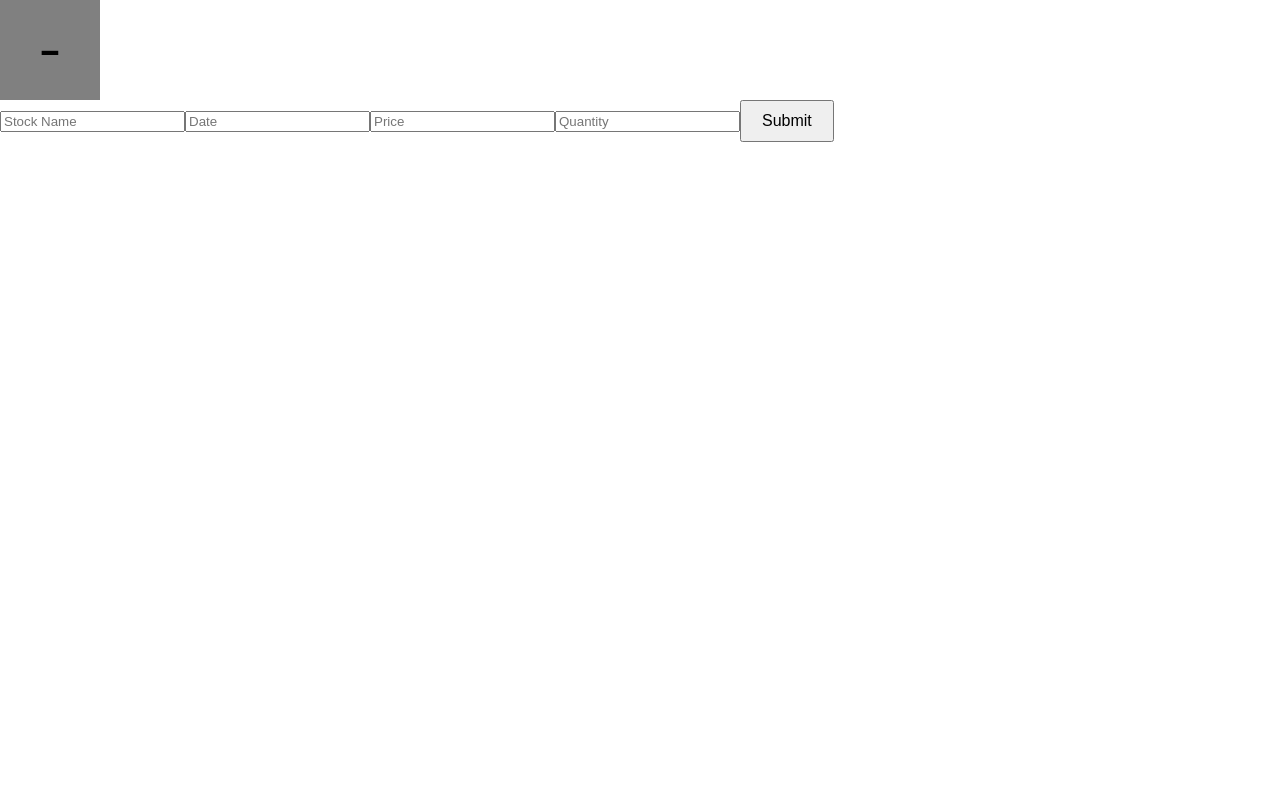
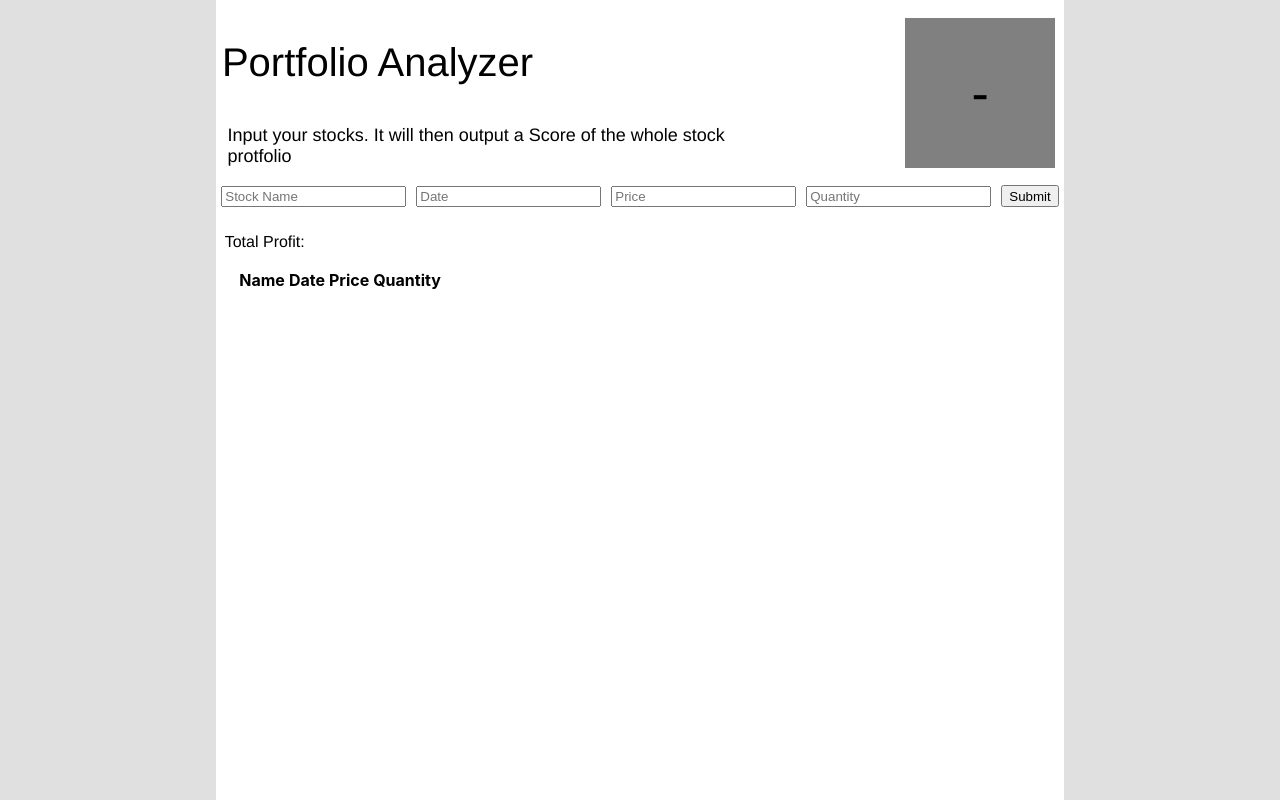
Before and after one commit to Kavinislyfeyall/CSE412-Project, a React (Create React App) app in the folder projectsource/: page / in a window 1280 px wide. Built offline with nearby package versions, Linux system fonts and the light colour scheme.

Commit message:
App.js and app.css

```diff
--- a/projectsource/src/App.css
+++ b/projectsource/src/App.css
@@ -11,6 +11,18 @@
   .App-logo {
     animation: App-logo-spin infinite 20s linear;
   }
+}
+body {
+  margin: 0;
+  display: flex;
+  justify-content: center;
+  background-color: #e0e0e0;
+  height: 100vh; /* Set the height to the viewport height */
+}
+.background {
+  flex: 1;
+  height: 100%; /* 100% height of the body */
+  background-color: #ffffff; /* Set your desired background color */
 }
 
 .App-header {
@@ -28,18 +40,70 @@
   color: #61dafb;
 }
 
+/* .header {
+  display: flex;
+  flex-direction: column;
+  align-items: center;
+  justify-content: center;
+  width: 720px;
+  height: 150px;
+  background-color: rgb(255, 255, 255);
+  margin-left: auto;
+  margin-right: 25%;
+} */
 .square {
   display: flex;
   align-items: center;
   justify-content: center;
-  width: 100px;
-  height: 100px;
-  background-color: red;
+  width: 150px;
+  height: 150px;
+  margin-left: auto;
+  margin-right: 1%;
+
 }
 .text {
+  font-family: 'Helvetica Neue', Helvetica, Arial, sans-serif;
+}
+#TitleText {
+  font-size: 40px; /* Adjust the font size as needed */
+  color: #000;
+  margin-left: 1%;
+  /* margin-top: auto; */
+}
+#ExplainText {
+  font-size: 18px; /* Adjust the font size as needed */
+  color: #000;
+  margin-left: 2%;
+}
+#ScoreText {
   font-size: 52px;
 }
+#ProfitText {
+  margin-left: 1%;
+}
 
+.inputBar {
+  display: flex;
+  flex-direction: column; /* Align children horizontally */
+  align-items: center;
+  /* justify-content: center; */
+  /* text-align: center; */
+}
+.formContainer {
+  display: flex;
+  flex-direction: row; /* Align children horizontally */
+}
+
+.inputContainer {
+  margin-left: 5px;
+  margin-right: 5px;
+  margin-bottom: 10px;
+}
+.tableContainer {
+  margin-left: 20px;
+  margin-right: 20px;
+  margin-bottom: 10px;
+}
 .circle {
   display: flex;
   width: 100px;
@@ -48,8 +112,15 @@
   border-radius: 50%;
 }
 .submit-button {
-  padding: 10px 20px;
-  font-size: 16px;
+  margin-left: 5px;
+  margin-right: 5px;
+  margin-bottom: 10px;
+  /* padding: 5px 10px; */
+  /* font-size: 16px; */
+}
+.table {
+  border-collapse: separate;
+  border-spacing: 50 50px;
 }
 
 @keyframes App-logo-spin {
--- a/projectsource/src/App.js
+++ b/projectsource/src/App.js
@@ -170,7 +170,7 @@ function StockIdentifier() {
   const [portfolioScoreText, setPortfolioScoreTextChange] = useState('-');
   const [squareColor, setSquareColor] = useState('gray');
   return (
-    <div>
+    <div class = "background">
       <PortfolioScoreBar
       portfolioScoreText={portfolioScoreText}
       squareColor={squareColor}/>
@@ -178,19 +178,18 @@ function StockIdentifier() {
       portfolioScoreText={portfolioScoreText}
       setPortfolioScoreTextChange={setPortfolioScoreTextChange}
       setSquareColor={setSquareColor}/>
-      <StockTable/>
     </div>
   );
 }
 
-function StockTable() {
-
-}
-
 function PortfolioScoreBar({portfolioScoreText, squareColor}) {
   return (
-    <div class="square" style={{ backgroundColor: squareColor }}>
-      <p class="text">{portfolioScoreText}</p>
+    <div style={{ display: 'flex', alignItems: 'center' }}>
+      <div>
+        <p id="TitleText" class="text">Portfolio Analyzer</p>
+        <p id="ExplainText" class="text">Input your stocks. It will then output a Score of the whole stock protfolio</p>
+      </div>
+      <div class="square" style={{ backgroundColor: squareColor }}><p id="ScoreText" class="text">{portfolioScoreText}</p></div>
     </div>
   );
 }
@@ -200,15 +199,19 @@ function InputStockBar({portfolioScoreText, setPortfolioScoreTextChange,setSquar
   const [dateText, setDateTextChange] = useState('');
   const [priceText, setPriceTextChange] = useState('');
   const [quantityText, setQuantityTextChange] = useState('');
-
+  const [totalProfitText, setTotalProfitTextChange] = useState('');
+  const [StockList, setStockListChange] = useState([]);
+  //const rows = [];
   // useEffect(() => {
   //   // This block will run after the component is rendered and the state is updated
   //   console.log('Updated portfolioScoreText:', portfolioScoreText);
   // }, [portfolioScoreText]); // useEffect will run whenever portfolioScoreText changes
 
   const handleSubmit = (event) => {
+    const newStock = {name: stockText , date: dateText, price: priceText, amount: quantityText};
+    setStockListChange([...StockList, newStock]);
     event.preventDefault();
-    const score = "52";
+    const score = Math.floor(Math.random() * 100) + 1;
     setPortfolioScoreTextChange(score);
     if(parseInt(score, 10) > 70){
       setSquareColor('green');
@@ -220,27 +223,60 @@ function InputStockBar({portfolioScoreText, setPortfolioScoreTextChange,setSquar
   }
 
   return (
-    <form onSubmit={handleSubmit}>
+    <div>
+      <form onSubmit={handleSubmit} className="formContainer">
+        <div class="inputContainer">
           <input
             type="text"
             value={stockText} placeholder="Stock Name"
             onChange={(e) => setStockTextChange(e.target.value)} />
+        </div>
+        <div class="inputContainer">
           <input
             type="text"
             value={dateText} placeholder="Date"
             onChange={(e) => setDateTextChange(e.target.value)} />
+        </div>
+        <div class="inputContainer">
           <input
             type="text"
             value={priceText} placeholder="Price"
             onChange={(e) => setPriceTextChange(e.target.value)} />
+        </div>
+        <div class="inputContainer">
           <input
             type="text"
             value={quantityText} placeholder="Quantity"
             onChange={(e) => setQuantityTextChange(e.target.value)} />
+        </div>
         <button type="submit" className="submit-button">
             Submit
         </button>
       </form>
+      <div>
+        <p id="ProfitText"class="text">Total Profit: {totalProfitText}</p>
+      </div>
+      <table className="tableContainer">
+        <thead>
+          <tr>
+            <th className="inputContainer">Name</th>
+            <th className="inputContainer">Date</th>
+            <th className="inputContainer">Price</th>
+            <th className="inputContainer">Quantity</th>
+          </tr>
+        </thead>
+        <tbody>
+          {StockList.map((stock, index) => (
+            <tr key={index}>
+              <td className="inputContainer">{stock.name}</td>
+              <td className="inputContainer">{stock.date}</td>
+              <td className="inputContainer">{stock.price}</td>
+              <td className="inputContainer">{stock.amount}</td>
+            </tr>
+          ))}
+        </tbody>
+      </table>
+    </div>
   );
 }
 
```
Lines whose indentation alone changed are shown as unchanged.
